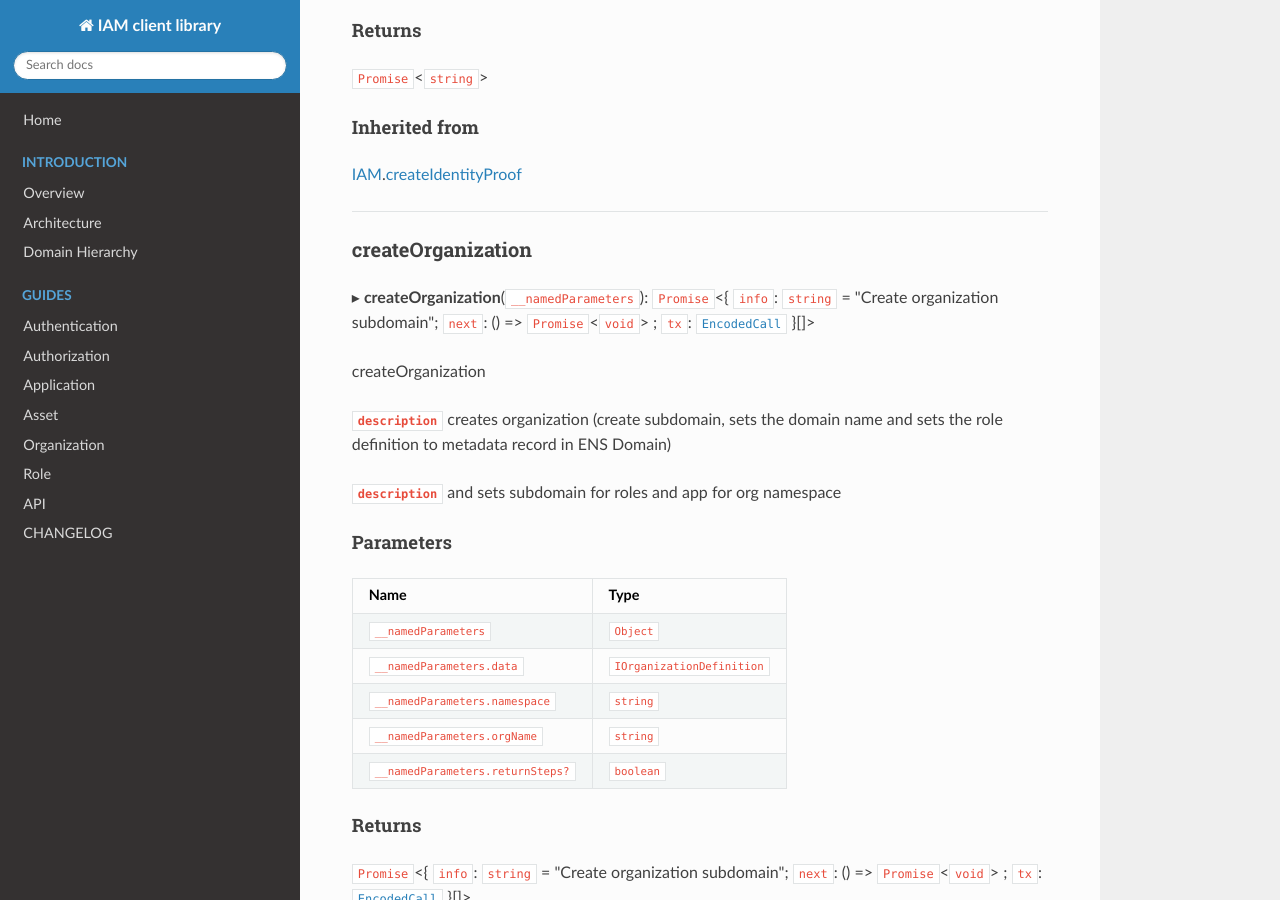
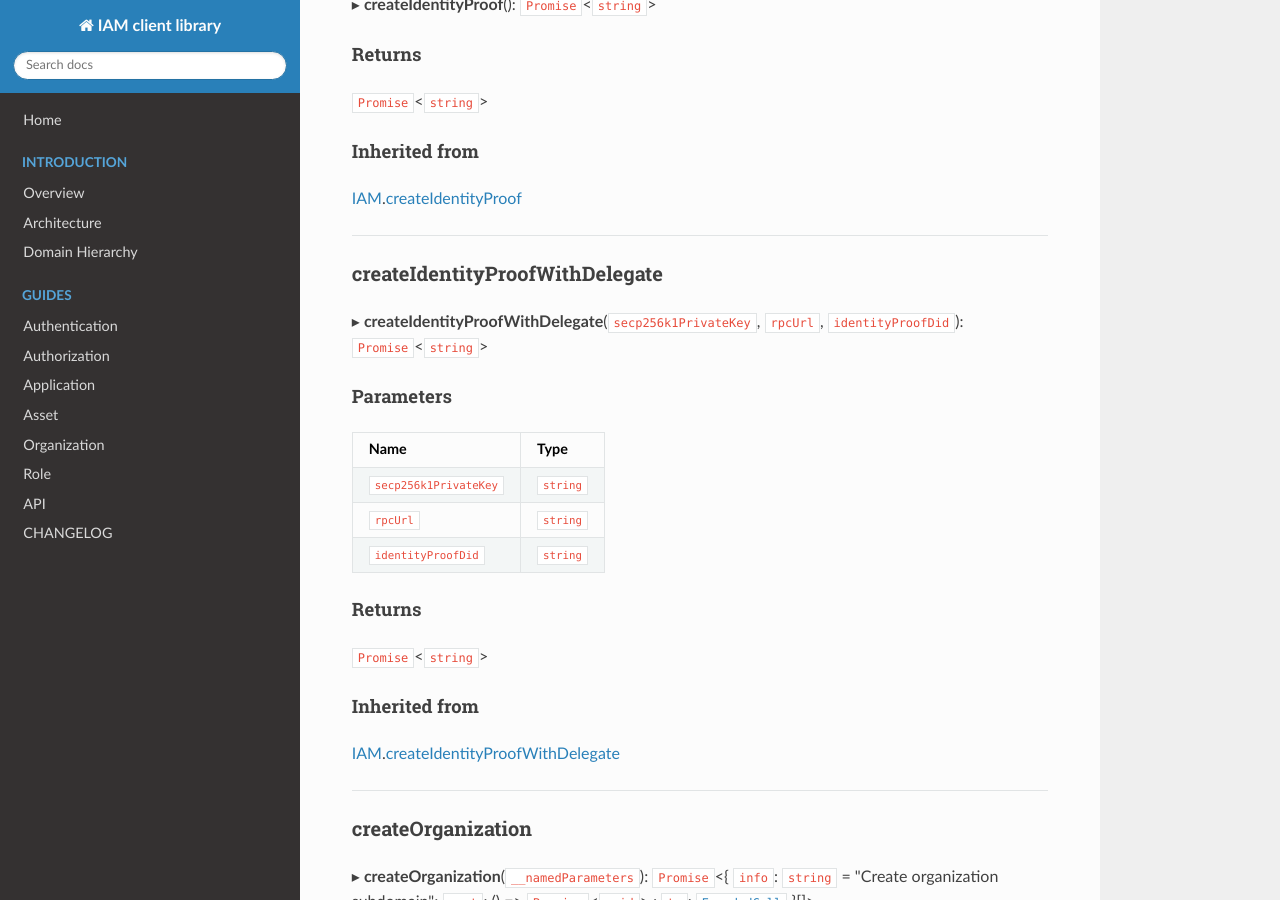
Before and after one commit to energywebfoundation/iam-client-lib, an MkDocs documentation site: the page built from docs/api/classes/GnosisIam.GnosisIam-1.md, in a window 1280 px wide and 900 px high, scrolled down 9893 px. Built offline with MkDocs 1.6.1, drawn with Linux system fonts in a browser that asks for light colours; nearby versions of some CDN libraries; some of the changed text lies outside the part shown.

Commit message:
feat(createIdentityProof): adding a function to crearte identity proof on delegate adding unit tests to test creatIdentityProof adding unit test to test createIdentityProofWithDelegate

```diff
--- a/docs/api/classes/GnosisIam.GnosisIam-1.md
+++ b/docs/api/classes/GnosisIam.GnosisIam-1.md
@@ -38,6 +38,7 @@ The domain ownership functionality has been redefined accordingly.
 - [createApplication](GnosisIam.GnosisIam-1.md#createapplication)
 - [createClaimRequest](GnosisIam.GnosisIam-1.md#createclaimrequest)
 - [createIdentityProof](GnosisIam.GnosisIam-1.md#createidentityproof)
+- [createIdentityProofWithDelegate](GnosisIam.GnosisIam-1.md#createidentityproofwithdelegate)
 - [createOrganization](GnosisIam.GnosisIam-1.md#createorganization)
 - [createProofClaim](GnosisIam.GnosisIam-1.md#createproofclaim)
 - [createPublicClaim](GnosisIam.GnosisIam-1.md#createpublicclaim)
@@ -406,6 +407,28 @@ ___
 
 ___
 
+### createIdentityProofWithDelegate
+
+▸ **createIdentityProofWithDelegate**(`secp256k1PrivateKey`, `rpcUrl`, `identityProofDid`): `Promise`<`string`\>
+
+#### Parameters
+
+| Name | Type |
+| :------ | :------ |
+| `secp256k1PrivateKey` | `string` |
+| `rpcUrl` | `string` |
+| `identityProofDid` | `string` |
+
+#### Returns
+
+`Promise`<`string`\>
+
+#### Inherited from
+
+[IAM](iam.IAM.md).[createIdentityProofWithDelegate](iam.IAM.md#createidentityproofwithdelegate)
+
+___
+
 ### createOrganization
 
 ▸ **createOrganization**(`__namedParameters`): `Promise`<{ `info`: `string` = "Create organization subdomain"; `next`: () => `Promise`<`void`\> ; `tx`: [`EncodedCall`](../modules/iam_iam_base.md#encodedcall)  }[]\>
```
Also changed, not shown: docs/api/classes/iam.IAM.md (+19 -0 lines), 5 other files.
